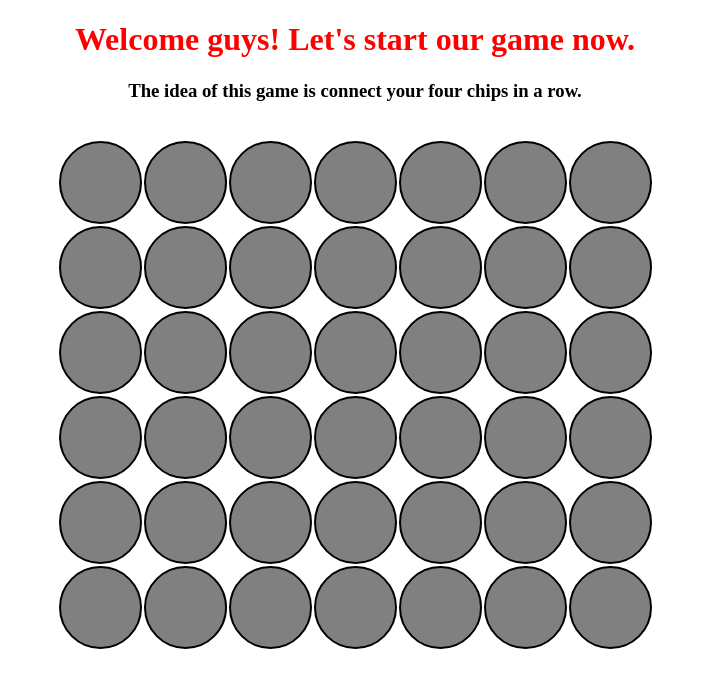
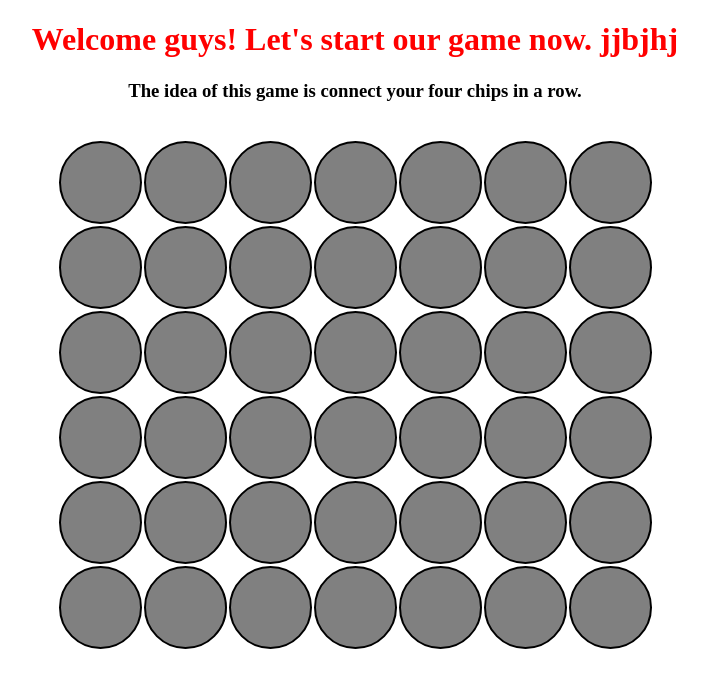
Before and after one commit to Vishwa57/F_end_Project, a plain HTML site: page index.html in a window 1280 px wide. Shown: the whole page, without its empty margins (285-993 px from the left). Drawn offline with Linux system fonts and the light colour scheme.

Commit message:
Update index.html

```diff
--- a/index.html
+++ b/index.html
@@ -11,7 +11,7 @@
   <body>
     <div class = "container" Style = "text-align : center">
     <h1>
-      Welcome guys! Let's start our game now.
+      Welcome guys! Let's start our game now. jjbjhj
       <br></h1>
       <h3>The idea of this game is connect your four chips in a row.</h3>
     <br>
```
